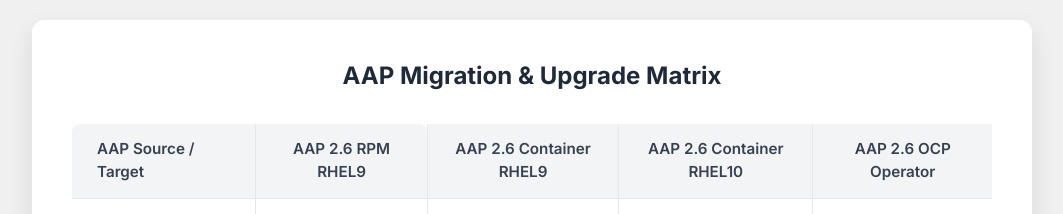
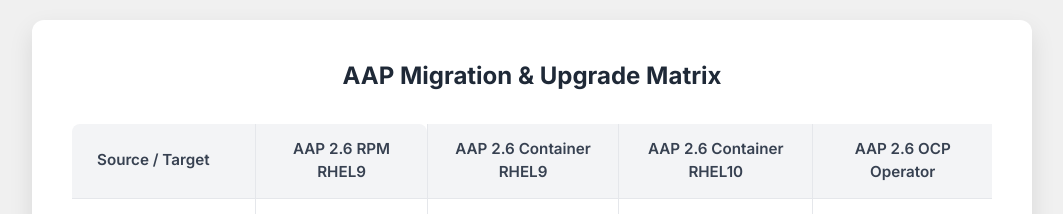
Before and after one commit to leogallego/aap-upgrade-table, a plain HTML site: page index.html in a window 1280 px wide. Shown: the top 214 px of the page, without its empty margins (108-1171 px from the left). Drawn offline with nearby package versions, Linux system fonts and the light colour scheme.

Commit message:
Update index.html

```diff
--- a/index.html
+++ b/index.html
@@ -97,7 +97,7 @@
         <table>
             <thead>
                 <tr>
-                    <th class="first-column-header rounded-tl-lg">AAP Source / Target</th>
+                    <th class="first-column-header rounded-tl-lg">Source / Target</th>
                     <th class="rounded-tr-lg">AAP 2.6 RPM RHEL9</th>
                     <th>AAP 2.6 Container RHEL9</th>
                     <th>AAP 2.6 Container RHEL10</th>
```
